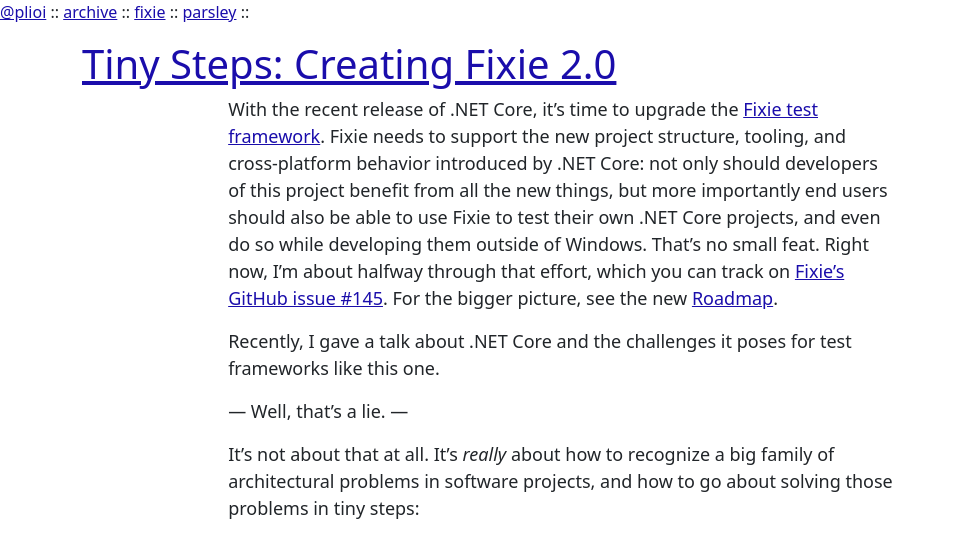
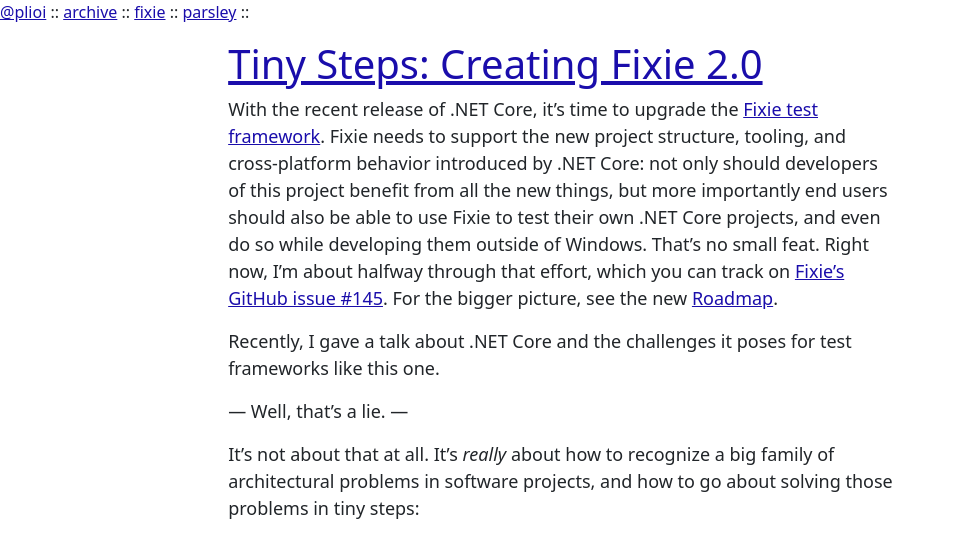
Before and after one commit to plioi/plioi.github.io, a Jekyll site: the page built from index.html, in a window 1280 px wide. Shown: the top 538 px of the page, without its empty margins (0-954 px from the left). Built offline with Jekyll 4.4.1, drawn with Linux system fonts in a browser that asks for light colours; grey boxes are pictures that could not be loaded.

Commit message:
Update index.html

```diff
--- a/index.html
+++ b/index.html
@@ -3,8 +3,8 @@
 title: Patrick Lioi
 ---
 {% for post in site.posts limit:1 %}
+  <article>
   <h1><a href="{{ post.url }}">{{ post.title }}</a></h1>
-  <article>
   {{ post.content }}
   </article>
 {% endfor %}
```
